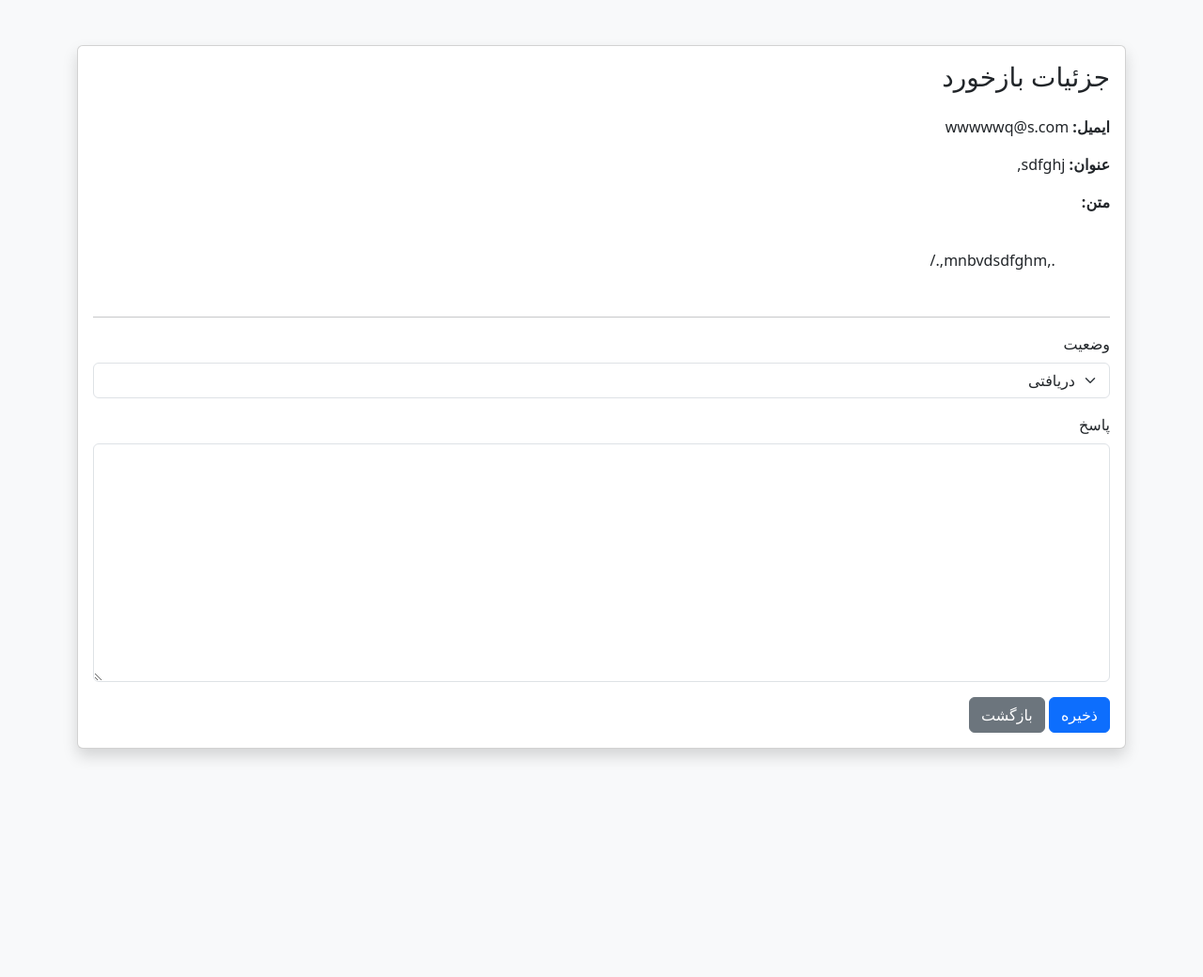
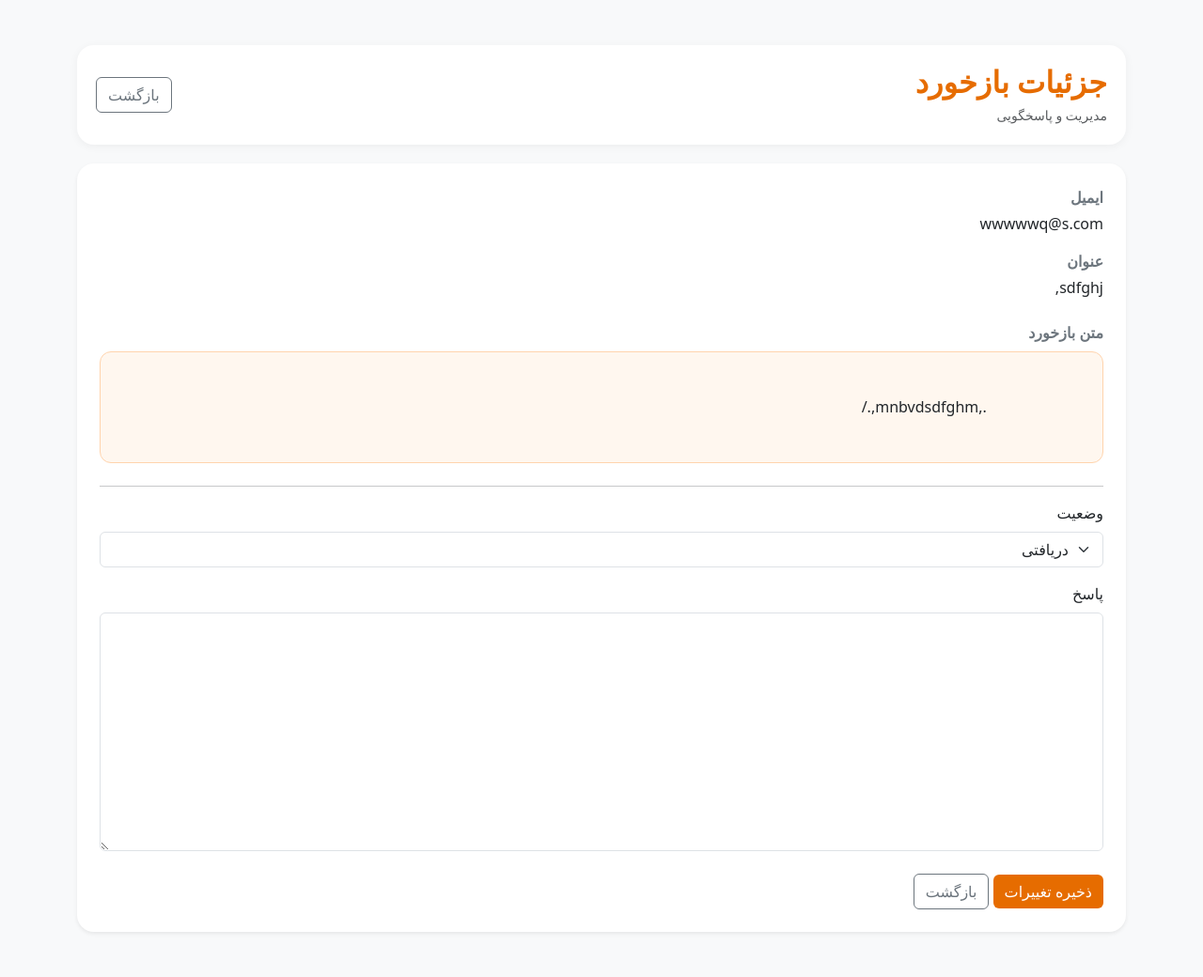
Before and after one commit to Sina0Sharifi/feedback_project, a FastAPI app: page /admin/feedback/1 in a window 1280 px wide. Shown: the whole page at 94% size. Before the commit the page ends 808 px from the top, so only its background shows below. Run offline with FastAPI, Linux system fonts and the light colour scheme; the visitor is signed in with stand-in values (Sample User, id 1).

Commit message:
The project is almost complete.

```diff
--- a/feedback_system/app/templates/admin_feedback_detail.html
+++ b/feedback_system/app/templates/admin_feedback_detail.html
@@ -2,72 +2,158 @@
 <html lang="fa" dir="rtl">
 
 <head>
-    <style>
+
+<meta charset="UTF-8">
+<meta name="viewport" content="width=device-width, initial-scale=1.0">
+
+<title>جزئیات بازخورد</title>
+
+<link href="https://cdn.jsdelivr.net/npm/bootstrap@5.3.3/dist/css/bootstrap.min.css"
+      rel="stylesheet">
+
+<style>
+
+:root{
+    --main-color:#E66C00;
+}
+
+body{
+    background:#f8f9fa;
+}
+
+.page-title{
+    color:var(--main-color);
+    font-weight:700;
+}
+
+.header-box{
+    background:white;
+    padding:20px;
+    border-radius:18px;
+    margin-bottom:20px;
+    box-shadow:0 2px 10px rgba(0,0,0,.05);
+}
+
+.main-card{
+    border:none;
+    border-radius:18px;
+    overflow:hidden;
+}
+
 .preserve-text{
     white-space: pre-wrap;
     word-break: break-word;
-    line-height: 1.8;
+    line-height:1.8;
 }
+
+.feedback-body{
+    background:#fff7ef;
+    border:1px solid #ffd4ad;
+    border-radius:12px;
+    padding:15px;
+}
+
+.save-btn{
+    background:var(--main-color);
+    border:none;
+}
+
+.save-btn:hover{
+    background:#c65c00;
+}
+
+.form-select:focus,
+.form-control:focus{
+    border-color:var(--main-color);
+    box-shadow:0 0 0 .15rem rgba(230,108,0,.2);
+}
+
+.info-label{
+    color:#6c757d;
+    font-weight:600;
+}
+
 </style>
-
-    <meta charset="UTF-8">
-
-    <title>جزئیات بازخورد</title>
-
-    <link href="https://cdn.jsdelivr.net/npm/bootstrap@5.3.3/dist/css/bootstrap.min.css"
-          rel="stylesheet">
 
 </head>
 
-<body class="bg-light">
+<body>
 
 <div class="container py-5">
 
-    <div class="card shadow">
+    <div class="header-box d-flex justify-content-between align-items-center">
 
-        <div class="card-body">
+        <div>
 
-            <h3 class="mb-4">
+            <h2 class="page-title mb-1">
+                جزئیات بازخورد
+            </h2>
 
-                جزئیات بازخورد
+            <small class="text-muted">
+                مدیریت و پاسخگویی
+            </small>
 
-            </h3>
+        </div>
+
+        <a
+            href="/admin/feedbacks/{{ feedback.email }}"
+            class="btn btn-outline-secondary">
+
+            بازگشت
+
+        </a>
+
+    </div>
+
+    <div class="card shadow-sm main-card">
+
+        <div class="card-body p-4">
 
             {% if success %}
 
             <div class="alert alert-success">
 
-                اطلاعات ذخیره شد
+                اطلاعات با موفقیت ذخیره شد.
 
             </div>
 
             {% endif %}
 
-            <p>
+            <div class="mb-3">
 
-                <strong>ایمیل:</strong>
+                <div class="info-label mb-1">
+                    ایمیل
+                </div>
 
-                {{ feedback.email }}
+                <div>
+                    {{ feedback.email }}
+                </div>
 
-            </p>
+            </div>
 
-            <p>
+            <div class="mb-4">
 
-                <strong>عنوان:</strong>
+                <div class="info-label mb-1">
+                    عنوان
+                </div>
 
-                {{ feedback.title }}
+                <div>
+                    {{ feedback.title }}
+                </div>
 
-            </p>
+            </div>
 
-<div class="mb-3">
+            <div class="mb-4">
 
-    <strong>متن:</strong>
+                <div class="info-label mb-2">
+                    متن بازخورد
+                </div>
 
-    <div class="preserve-text mt-2">
-        {{ feedback.body }}
-    </div>
+                <div class="feedback-body preserve-text">
+                    {{ feedback.body }}
+                </div>
 
-</div>
+            </div>
 
             <hr>
 
@@ -85,23 +171,19 @@
                         name="status"
                         class="form-select">
 
-                        <option
-                            {% if feedback.status == "دریافتی" %}selected{% endif %}>
+                        <option {% if feedback.status == "دریافتی" %}selected{% endif %}>
                             دریافتی
                         </option>
 
-                        <option
-                            {% if feedback.status == "در حال بررسی" %}selected{% endif %}>
+                        <option {% if feedback.status == "در حال بررسی" %}selected{% endif %}>
                             در حال بررسی
                         </option>
 
-                        <option
-                            {% if feedback.status == "پاسخ داده شده" %}selected{% endif %}>
+                        <option {% if feedback.status == "پاسخ داده شده" %}selected{% endif %}>
                             پاسخ داده شده
                         </option>
 
-                        <option
-                            {% if feedback.status == "بسته شده" %}selected{% endif %}>
+                        <option {% if feedback.status == "بسته شده" %}selected{% endif %}>
                             بسته شده
                         </option>
 
@@ -109,7 +191,7 @@
 
                 </div>
 
-                <div class="mb-3">
+                <div class="mb-4">
 
                     <label class="form-label">
 
@@ -117,24 +199,24 @@
 
                     </label>
 
-<textarea
-    name="reply"
-    rows="10"
-    class="form-control">{{ feedback.reply or "" }}</textarea>
+                    <textarea
+                        name="reply"
+                        rows="10"
+                        class="form-control">{{ feedback.reply or "" }}</textarea>
 
                 </div>
 
                 <button
                     type="submit"
-                    class="btn btn-primary">
+                    class="btn save-btn text-white">
 
-                    ذخیره
+                    ذخیره تغییرات
 
                 </button>
 
                 <a
-                    href="/admin/feedbacks"
-                    class="btn btn-secondary">
+                    href="/admin/feedbacks/{{ feedback.email }}"
+                    class="btn btn-outline-secondary">
 
                     بازگشت
 
```
